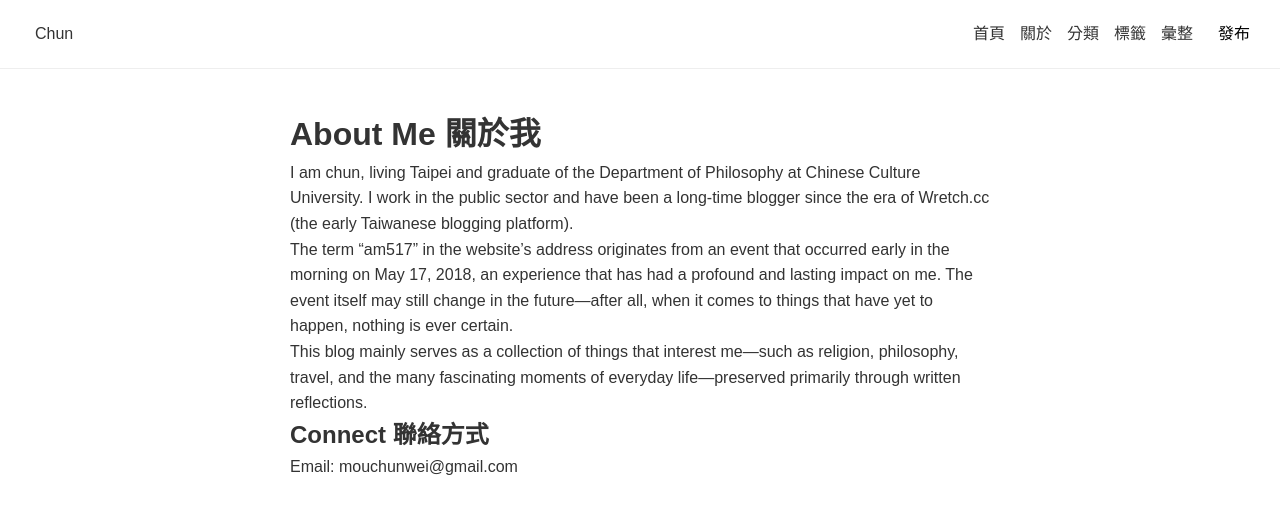
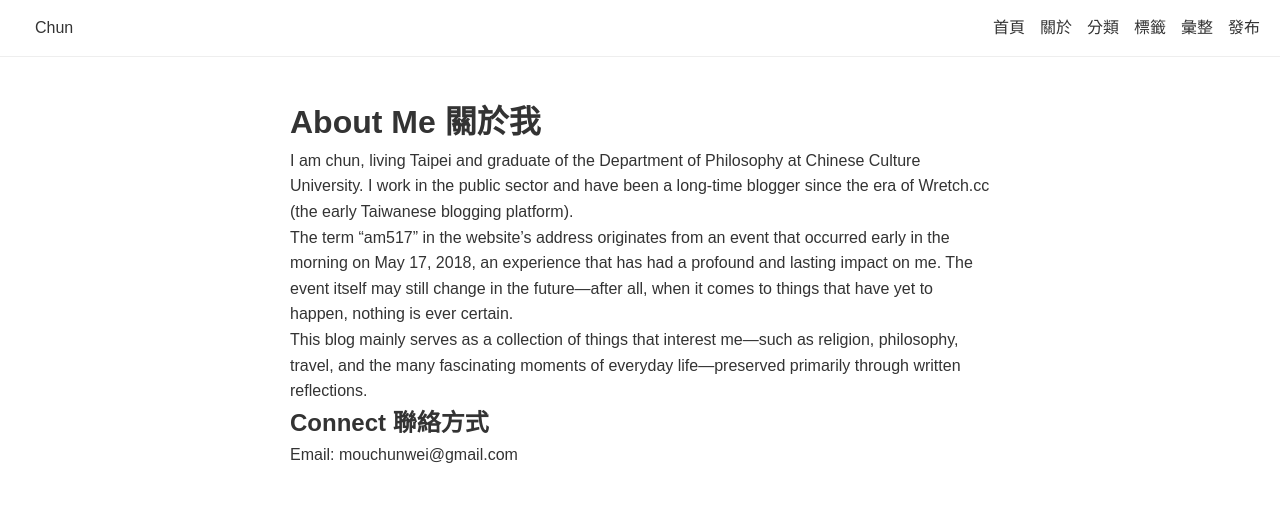
Before and after one commit to chunslifestyle/chunslifestyle.github.io, a Jekyll site: the page built from about.md, in a window 1280 px wide. Shown: the top 514 px of the page. Built offline with Jekyll 4.4.1, drawn with Linux system fonts in a browser that asks for light colours.

Commit message:
Update default.html

```diff
--- a/_layouts/default.html
+++ b/_layouts/default.html
@@ -23,14 +23,14 @@
 <div class="nav">
   <div><a href="/">Chun</a></div>
   <div class="nav-toggle" onclick="toggleNav()">☰</div>
-  <div class="nav-links">
-    <a href="index.html">首頁</a>
-  <a href="about.html">關於</a>
-  <a href="categories/index.html">分類</a>
-  <a href="tags/index.html">標籤</a>
-  <a href="archives.html">彙整</a>
-  <a href="new-post.html" style="padding:6px 10px; background:#fff; color:#000; text-decoration:none; border-radius:4px; border:none;">發布</a>
-  </div>
+ <div class="nav-links">
+  <a href="/">首頁</a>
+  <a href="/about.html">關於</a>
+  <a href="/categories/">分類</a>
+  <a href="/tags/">標籤</a>
+  <a href="/archives.html">彙整</a>
+  <a href="/new-post.html">發布</a>
+</div>
 </div>
 <div class="container">{{ content }}</div>
 <script>
```
